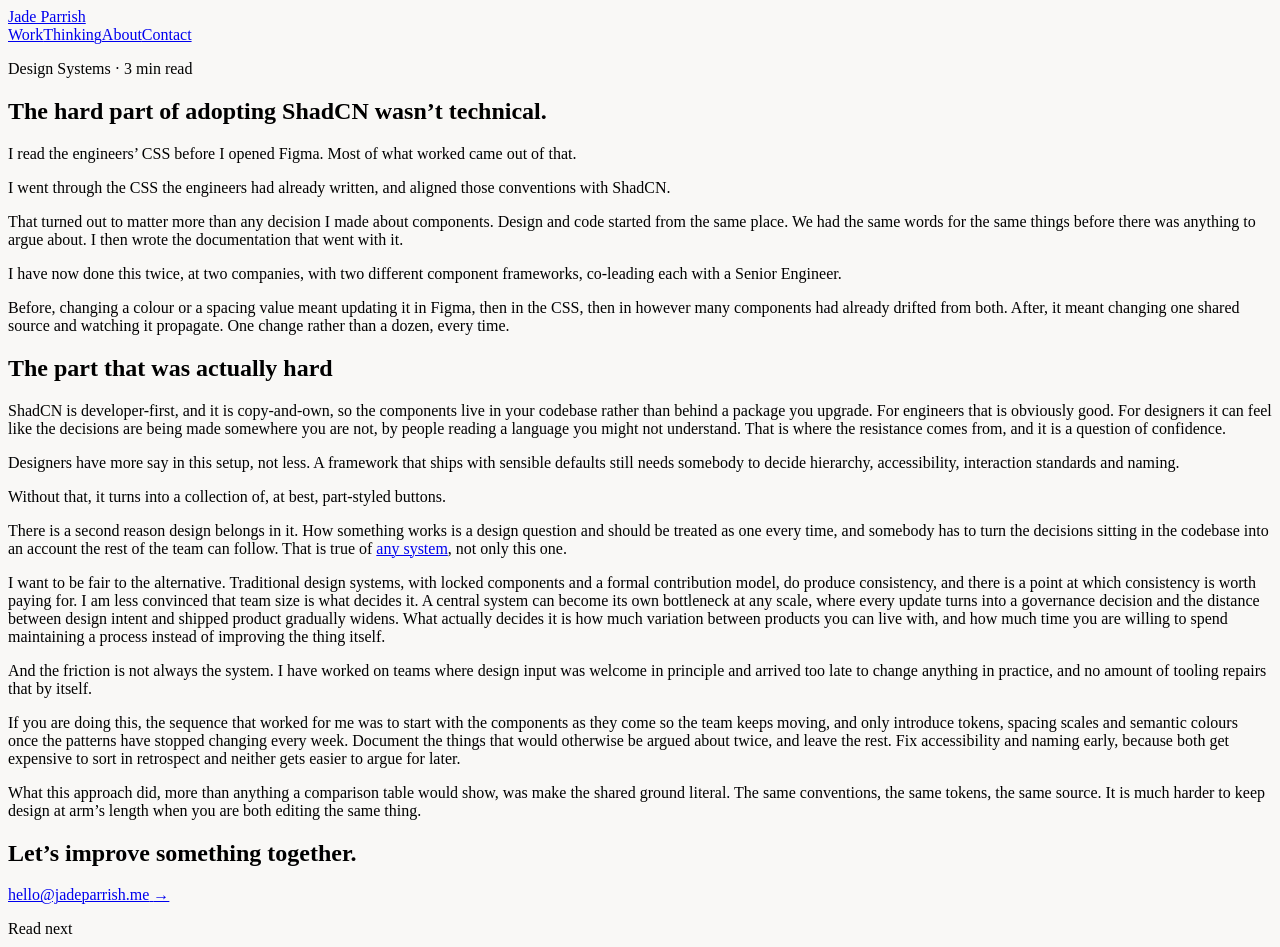
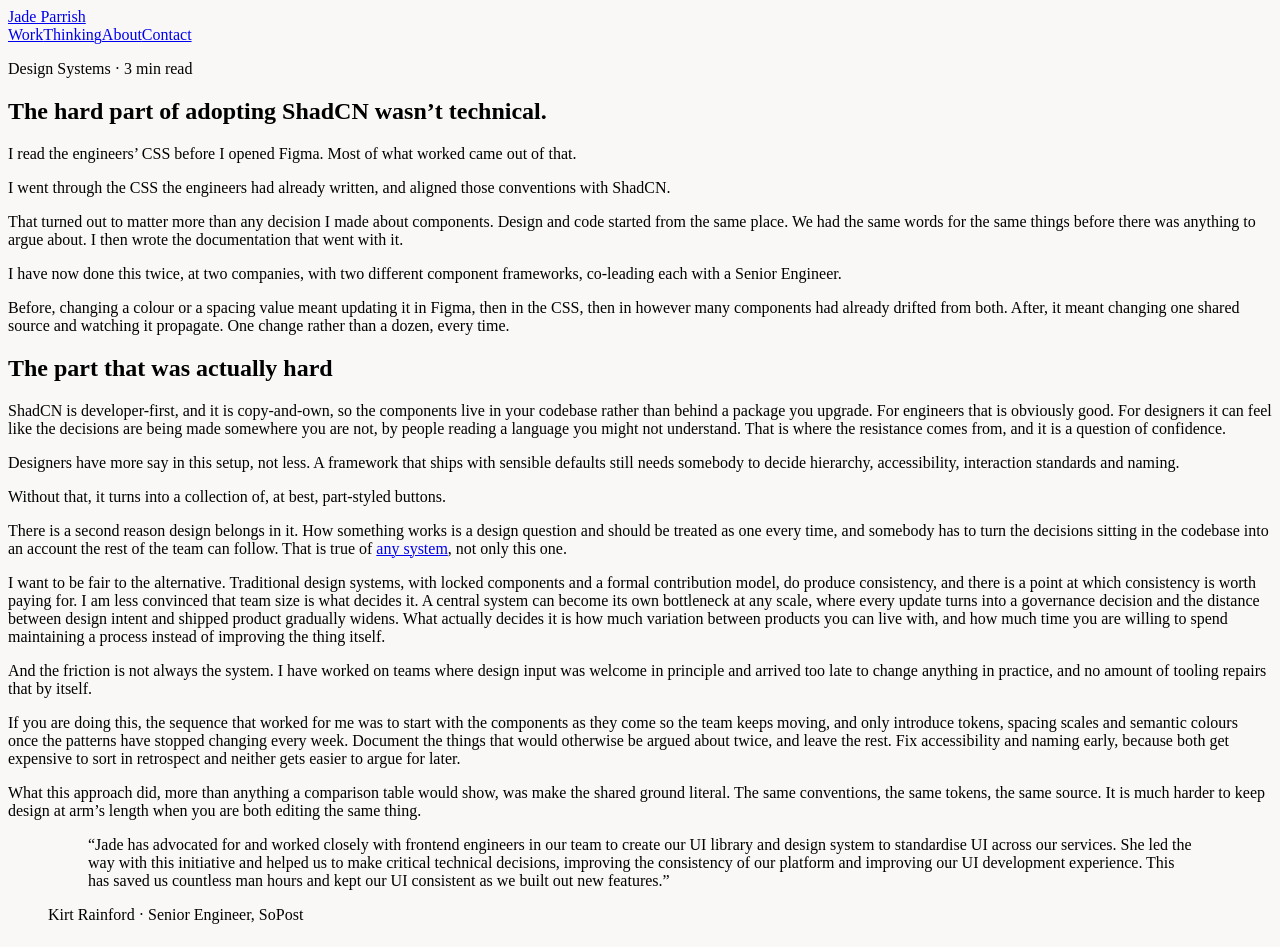
Before and after one commit to jadeparrish/portfolio, a Next.js app: page /thinking/shadcn in a window 1280 px wide. Shown: the top 947 px of the page. Built offline with nearby package versions, Linux system fonts and the light colour scheme.

Commit message:
Include Testimonial component in article page
Added a Testimonial component to the article page.

```diff
--- a/app/thinking/shadcn/page.js
+++ b/app/thinking/shadcn/page.js
@@ -7,6 +7,7 @@ import {
   ArticleHeading,
   PullQuote,
   ArticleLink,
+  Testimonial,
 } from '../../caseStudiesData';
 
 export const metadata = {
@@ -125,6 +126,23 @@ export default function ShadcnArticle() {
           </p>
         </ArticleBlock>
       </ArticleBody>
+
+      <div className="py-12 border-b border-neutral-200/80">
+        <Testimonial
+          quote={
+            <>
+              Jade has advocated for and worked closely with frontend engineers in our
+              team to create our UI library and design system to standardise UI across
+              our services. She led the way with this initiative and helped us to make
+              critical technical decisions, improving the consistency of our platform
+              and improving our UI development experience. This has saved us countless
+              man hours and kept our UI consistent as we built out new features.
+            </>
+          }
+          name="Kirt Rainford"
+          role="Senior Engineer, SoPost"
+        />
+      </div>
     </ArticlePage>
   );
 }
```
